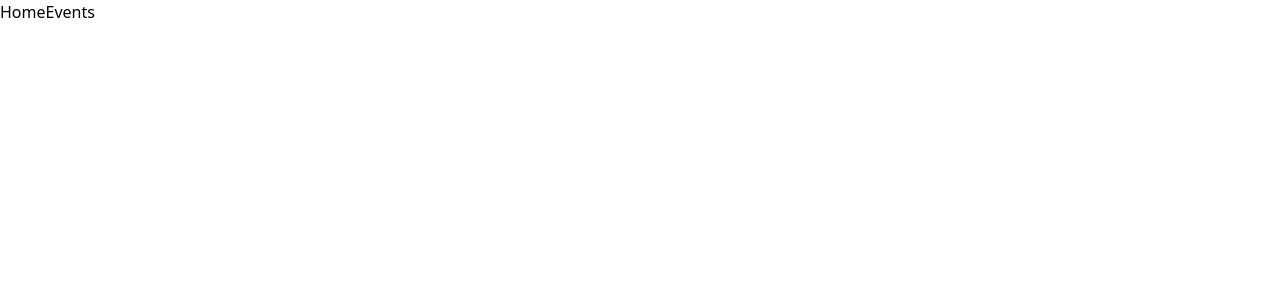
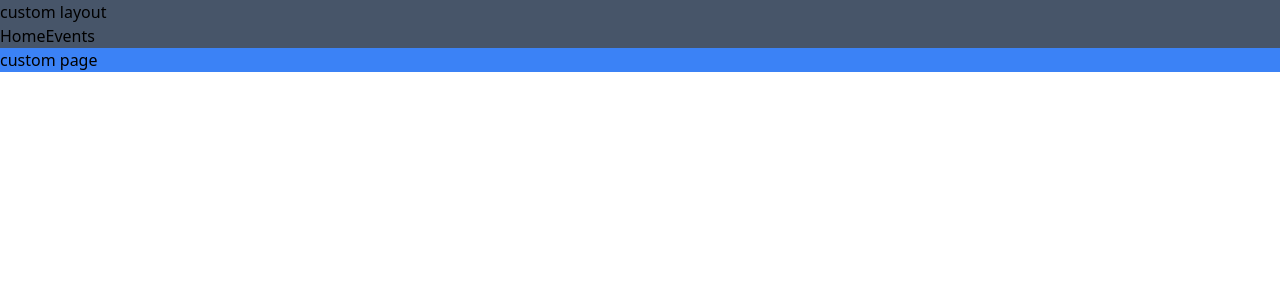
Before and after one commit to noah-00/nuxt-doc, a Nuxt app: page /layoutImport in a window 1280 px wide. Before the commit this address had no page. Shown: the top 300 px of the page. Built offline with nearby package versions, Linux system fonts and the light colour scheme.

Commit message:
✨ layouts

```diff
--- a/app.vue
+++ b/app.vue
@@ -1,8 +1,6 @@
 <template>
-  <div>
-    <NuxtLayout>
-      <Header></Header>
-      <NuxtPage></NuxtPage>
-    </NuxtLayout>
-  </div>
+  <NuxtLayout>
+    <Header></Header>
+    <NuxtPage></NuxtPage>
+  </NuxtLayout>
 </template>
--- /dev/null
+++ b/layouts/custom.vue
@@ -0,0 +1,8 @@
+<script setup lang="ts"></script>
+
+<template>
+  <div class="DefaultLayout bg-slate-600">
+    <p>custom layout</p>
+    <slot />
+  </div>
+</template>
--- /dev/null
+++ b/layouts/default.vue
@@ -0,0 +1,8 @@
+<script setup lang="ts"></script>
+
+<template>
+  <div class="DefaultLayout bg-slate-600">
+    <p>DefaultLayout</p>
+    <slot />
+  </div>
+</template>
--- a/pages/index.vue
+++ b/pages/index.vue
@@ -1,11 +1,15 @@
 <script setup></script>
 
 <template>
+  <!----------------------- Auto Import Components ---------------------------->
   <div>
     <Alert />
     <Profile />
     <ProfileHeader />
   </div>
+
+  <!----------------------- Auto Import Layouts ---------------------------->
+  <!----- Automatically, the default.vue layout is loaded and drawn. ------->
 </template>
 
 <!-- / -->
--- /dev/null
+++ b/pages/layoutImport.vue
@@ -0,0 +1,13 @@
+<script setup>
+// if you want to use the default layout, you don't need to do anything.
+// But if you want to use a custom layout, you can use the definePageMeta function.
+definePageMeta({
+  layout: "custom",
+});
+</script>
+
+<template>
+  <div class="bg-blue-500">custom page</div>
+</template>
+
+<!-- / -->
```
